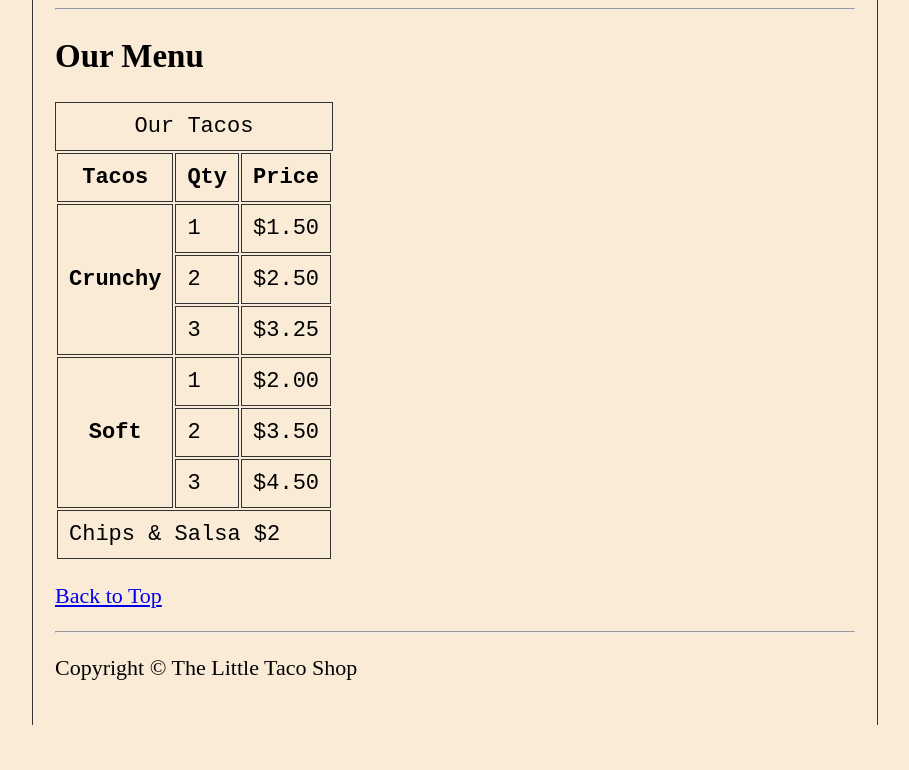
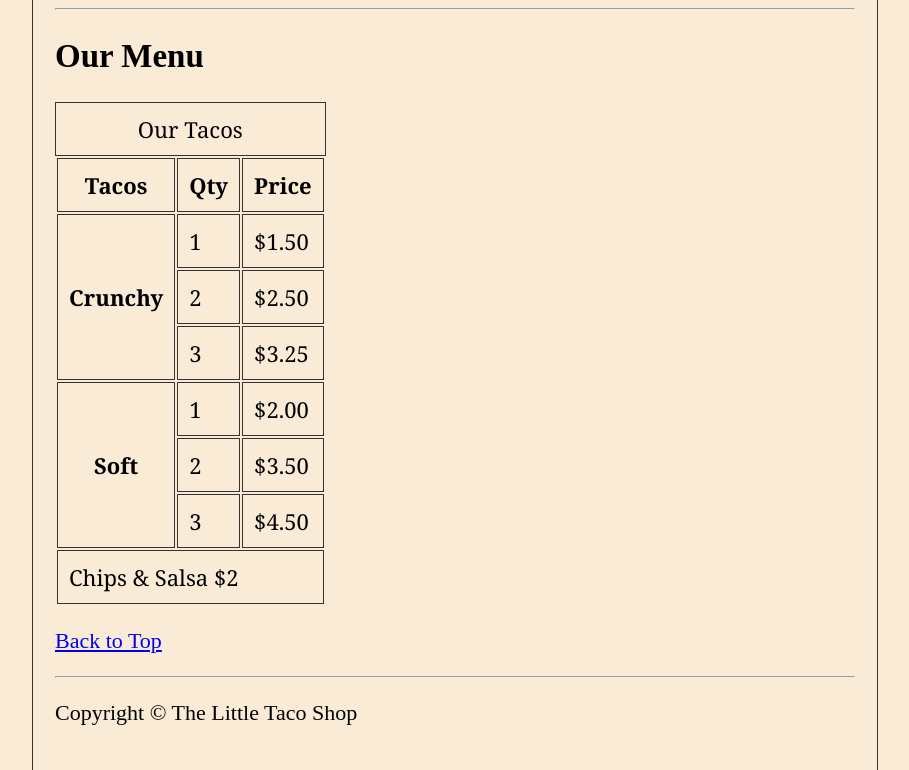
Before and after one commit to Mosesfamot/html-project, a plain HTML site: page index.html in a window 1280 px wide. Shown: the part 845-1615 px from the top of the page, without its empty margins (185-1094 px from the left). Before the commit the page ends 1570 px from the top, so only its background shows below. Drawn offline with Linux system fonts and the light colour scheme.

Commit message:
changing font

```diff
--- a/css/style.css
+++ b/css/style.css
@@ -16,7 +16,7 @@ th,
 td,
 caption {
   border: 1px solid #333;
-  font-family: "Courier New", Courier, monospace;
+  font-family: Georgia, "Times New Roman", Times, serif;
   border-collapse: separate;
   padding: 0.5rem;
 }
```
